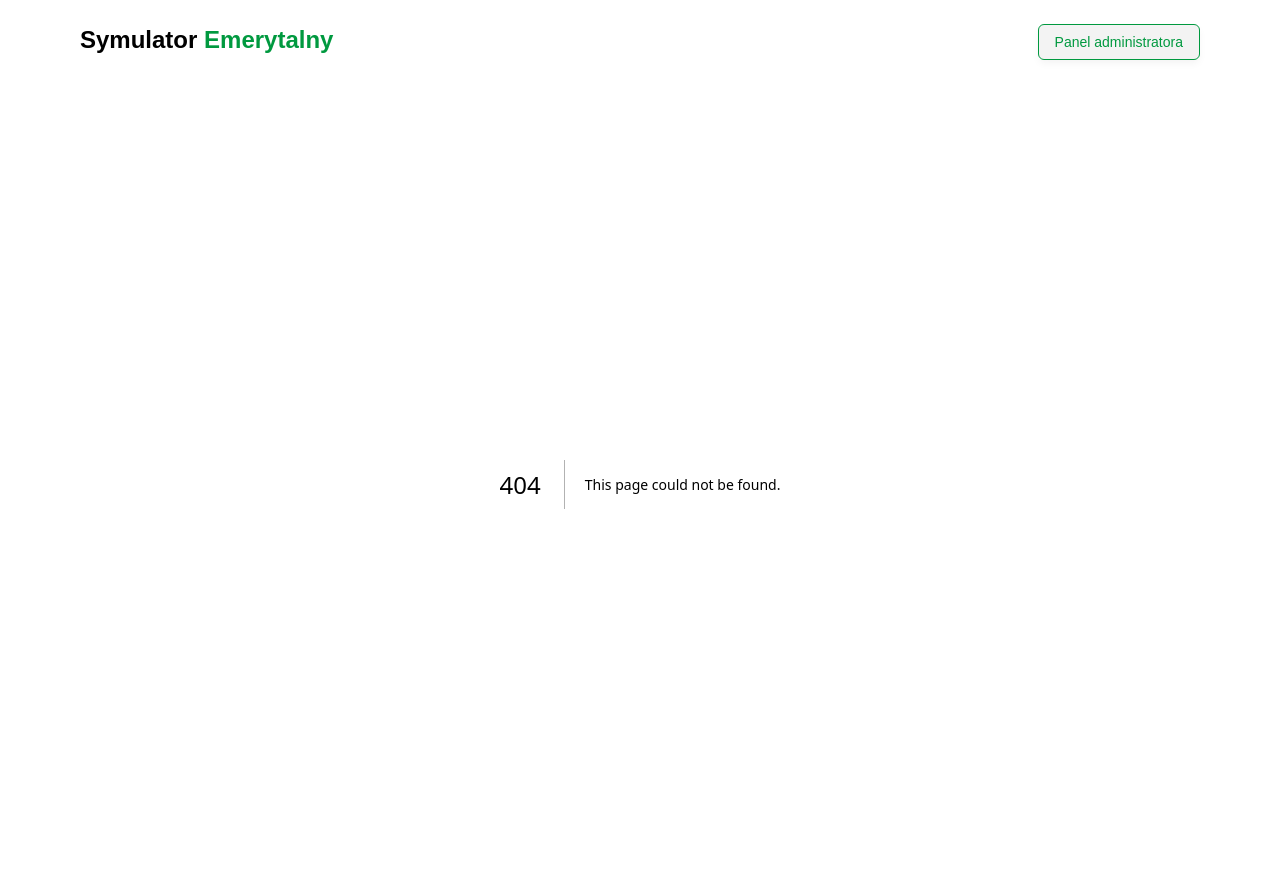
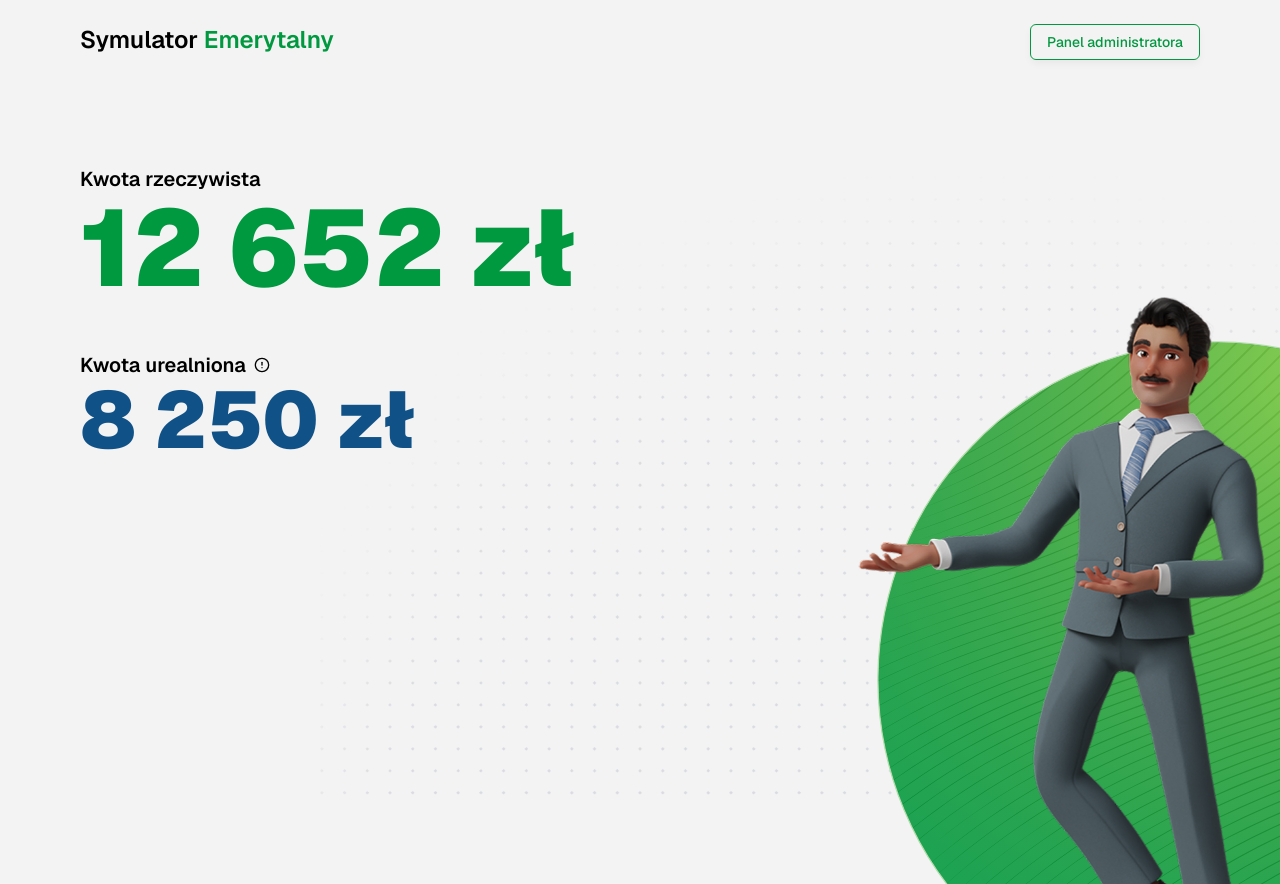
Before and after one commit to brazylijskiLuz/Web25, a Next.js app: page /results in a window 1280 px wide. Before the commit this address had no page. After the commit the page ends 800 px from the top, so only its background shows below. Built offline with nearby package versions, Linux system fonts and the light colour scheme.

Commit message:
feat: results screen layout

```diff
--- a/layout/avatar-background.tsx
+++ b/layout/avatar-background.tsx
@@ -4,7 +4,7 @@ import { cva, type VariantProps } from "class-variance-authority";
 import { cn } from "@/lib/utils";
 
 interface AvatarBackgroundProps {
-  children: React.ReactNode;
+  children?: React.ReactNode;
   circlePosition: "middle" | "right" | "left";
   assistant: "hand-raised" | "pointing-right" | "pointing-left";
 }
--- a/layout/header.tsx
+++ b/layout/header.tsx
@@ -2,7 +2,7 @@ import { Button } from "@/components/ui/button";
 
 export const Header = () => {
   return (
-    <header className="flex justify-between px-20 py-6">
+    <header className="flex justify-between py-6">
       <h2 className="text-2xl font-semibold">
         Symulator <span className="text-primary">Emerytalny</span>
       </h2>
--- a/src/app/globals.css
+++ b/src/app/globals.css
@@ -6,9 +6,9 @@
 @theme inline {
   --color-background: var(--background);
   --color-foreground: var(--foreground);
-  --font-sans: DM Sans, sans-serif;
-  --font-mono: IBM Plex Mono, monospace;
-  --font-serif: Lora, serif;
+  --font-sans: var(--font-geist-sans), sans-serif;
+  --font-mono: var(--font-geist-mono), monospace;
+  --font-serif: var(--font-geist-sans), serif;
   --radius: 0.5rem;
   --tracking-tighter: calc(var(--tracking-normal) - 0.05em);
   --tracking-tight: calc(var(--tracking-normal) - 0.025em);
--- a/src/app/layout.tsx
+++ b/src/app/layout.tsx
@@ -6,7 +6,7 @@ import { Header } from "../../layout/header";
 const geistSans = Geist({
   variable: "--font-geist-sans",
   subsets: ["latin"],
-  weight: ["400", "500", "600", "700"],
+  weight: ["400", "500", "600", "700", "900"],
 });
 
 const geistMono = Geist_Mono({
@@ -27,7 +27,7 @@ export default function RootLayout({
   return (
     <html lang="en">
       <body
-        className={`${geistSans.variable} ${geistMono.variable} antialiased`}
+        className={`${geistSans.variable} ${geistMono.variable} font-sans antialiased px-20`}
       >
         <Header />
         {children}
--- a/src/app/page.tsx
+++ b/src/app/page.tsx
@@ -1,7 +1,16 @@
+"use client";
 import { Button } from "@/components/ui/button";
 import { AvatarBackground } from "../../layout/avatar-background";
+import { useRouter } from "next/navigation";
+import { useEffect } from "react";
 
 export default function Home() {
+  const router = useRouter();
+
+  useEffect(() => {
+    router.push("/results");
+  }, []);
+
   return (
     <AvatarBackground circlePosition="right" assistant="pointing-left">
       <Button>test</Button>
--- /dev/null
+++ b/src/app/results/page.tsx
@@ -0,0 +1,30 @@
+import { AlertCircle } from "lucide-react";
+import { AvatarBackground } from "../../../layout/avatar-background";
+
+const Results = () => {
+  return (
+    <div className="mt-20 flex">
+      <div className="w-[60%]">
+        <label className="text-[20px] font-semibold">Kwota rzeczywista</label>
+        <h1 className="text-[108px] font-black leading-[108px] text-primary">
+          12 652 zł
+        </h1>
+        <label className="flex items-center gap-2 mt-12">
+          <p className="text-[20px] font-semibold">Kwota urealniona</p>
+          <AlertCircle className="w-4 h-4" />
+        </label>
+        <h2 className="font-black text-[80px] text-chart-4 leading-[80px]">
+          8 250 zł
+        </h2>
+        <div>
+          <div></div>
+        </div>
+      </div>
+      <div className="w-[40%]">
+        <AvatarBackground circlePosition="right" assistant="pointing-left" />
+      </div>
+    </div>
+  );
+};
+
+export default Results;
```
